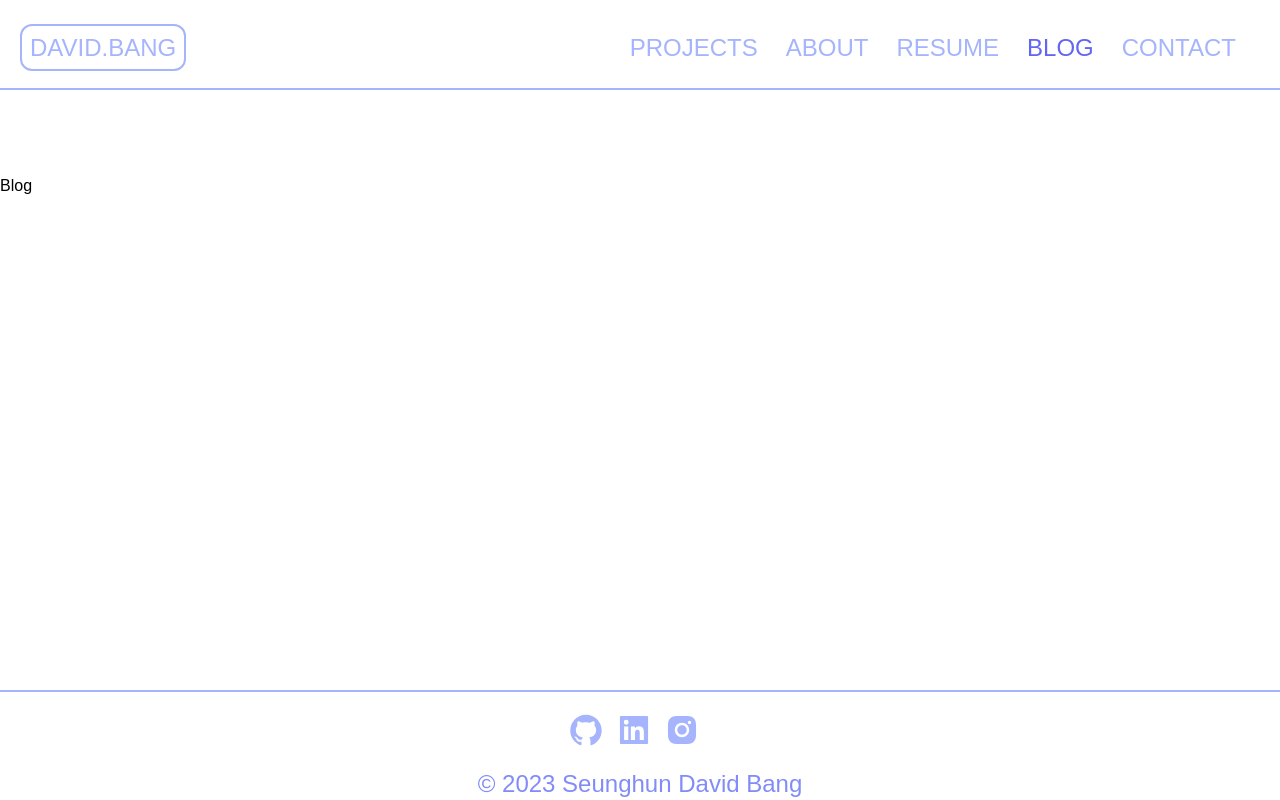
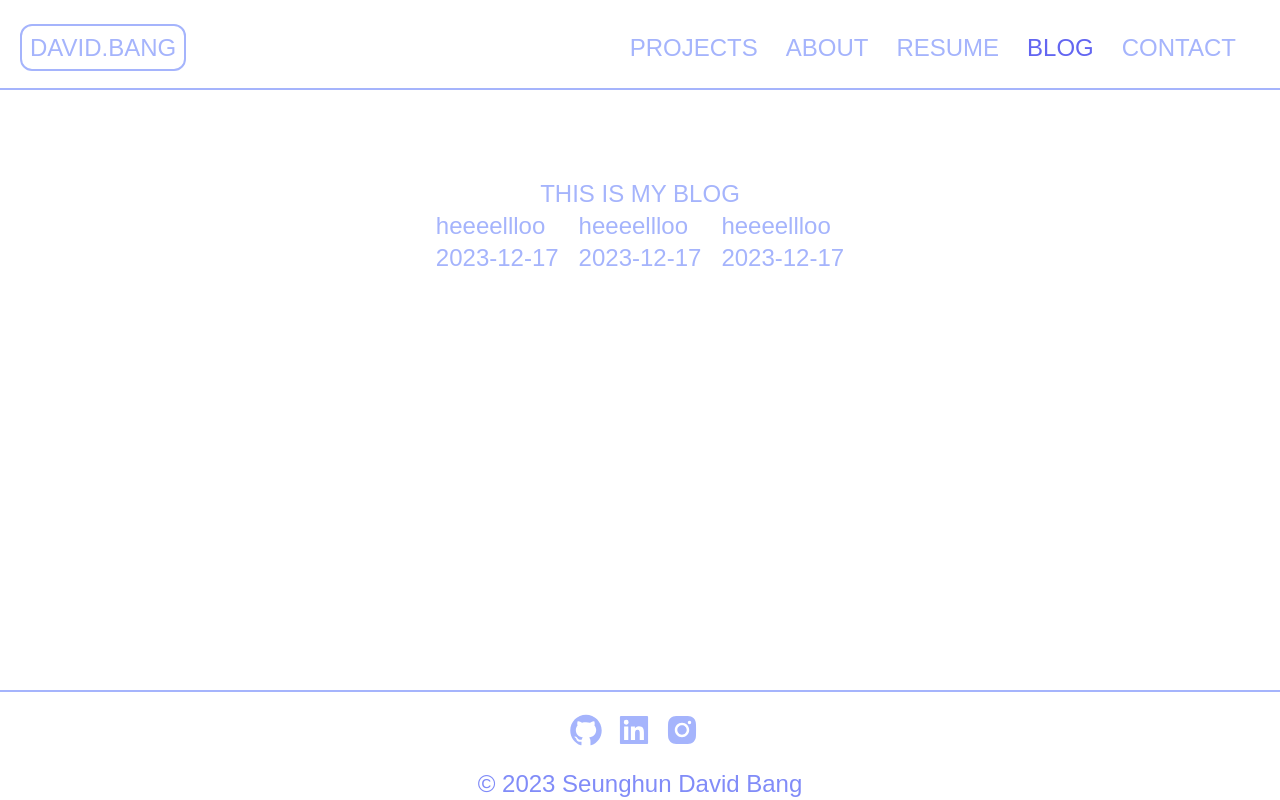
Before and after one commit to a1603169/pwa-nextjs-tailwindcss-blog, a Next.js app: page /blog in a window 1280 px wide. Built offline with nearby package versions, Linux system fonts and the light colour scheme.

Commit message:
Build Blog Basic features

```diff
--- /dev/null
+++ b/components/Filters.tsx
@@ -0,0 +1,3 @@
+export default function Filters(){
+  return <div>Filters</div>;
+}
--- a/components/WebLayout.tsx
+++ b/components/WebLayout.tsx
@@ -127,6 +127,15 @@ export default function Layout({ children }: layoutProps) {
               <li
                 className={
                   "mb-5 transition duration-500 hover:text-indigo-500" +
+                  (router.pathname === "/blog" ? " text-indigo-500" : "")
+                }
+                onClick={toggleMenu}
+              >
+                <Link href="/blog">BLOG</Link>
+              </li>
+              <li
+                className={
+                  "mb-5 transition duration-500 hover:text-indigo-500" +
                   (router.pathname === "/contact" ? " text-indigo-500" : "")
                 }
                 onClick={toggleMenu}
--- /dev/null
+++ b/data/experiences.ts
@@ -0,0 +1,37 @@
+export const EXPERIENCES = [
+  {
+    title: "Korea Army",
+    date: "2018.07.31 - 2020.03.19",
+    description: "Sergeant",
+  },
+  {
+    title: "Suomen Sulkapalloliitto",
+    date: "2020.08.31 - 2023.06.30",
+    description: "Freelance Interpreter",
+  },
+  {
+    title: "KISED",
+    date: "2020.08.31 - 2023.06.30",
+    description: "Freelance Interpreter",
+  },
+  {
+    title: "Beesh Oy",
+    date: "2021.07.01 - 2021.10.31",
+    description: "Software Developer",
+  },
+  {
+    title: "Rens Original Oy",
+    date: "2021.11.01 - 2022.05.30",
+    description: "Frontend Developer",
+  },
+  {
+    title: "Haaga-Helia",
+    date: "2016.08.31 - 2023.06.30",
+    description: "Bachelor IT Business",
+  },
+  {
+    title: "新明工業株式会社",
+    date: "2023.09.01 - CURRENT",
+    description: "Software Engineer",
+  },
+];
--- /dev/null
+++ b/lib/post.ts
@@ -0,0 +1,44 @@
+// lib/posts.ts
+import fs from 'fs';
+import path from 'path';
+import matter from 'gray-matter';
+import { remark } from 'remark';
+import html from 'remark-html';
+
+const postsDirectory = path.join(process.cwd(), './pages/blog/contents');
+
+export function getSortedPostsData() {
+  const fileNames = fs.readdirSync(postsDirectory);
+  const allPostsData = fileNames.map(fileName => {
+    const id = fileName.replace(/\.md$/, '');
+    const fullPath = path.join(postsDirectory, fileName);
+    const fileContents = fs.readFileSync(fullPath, 'utf8');
+    const matterResult = matter(fileContents);
+    return {
+      id,
+      ...(matterResult.data as { date: string; title: string }),
+    };
+  });
+
+  return allPostsData.sort((a, b) => {
+    if (a.date < b.date) {
+      return 1;
+    } else {
+      return -1;
+    }
+  });
+}
+
+export async function getPostData(id: string) {
+  const fullPath = path.join(postsDirectory, `${id}.md`);
+  const fileContents = fs.readFileSync(fullPath, 'utf8');
+  const matterResult = matter(fileContents);
+  const processedContent = await remark().use(html).process(matterResult.content);
+  const contentHtml = processedContent.toString();
+
+  return {
+    id,
+    contentHtml,
+    ...(matterResult.data as { date: string; title: string }),
+  };
+}
--- a/package.json
+++ b/package.json
@@ -18,10 +18,13 @@
     "eslint": "8.32.0",
     "eslint-config-next": "13.1.5",
     "framer-motion": "^8.5.4",
+    "gray-matter": "^4.0.3",
     "next": "13.1.5",
     "react": "18.2.0",
     "react-dom": "18.2.0",
     "react-icons": "^4.7.1",
+    "remark": "^15.0.1",
+    "remark-html": "^16.0.1",
     "typescript": "4.9.4"
   },
   "devDependencies": {
--- a/pages/about/index.tsx
+++ b/pages/about/index.tsx
@@ -1,6 +1,7 @@
 import Transition from "@/components/Transition";
 import { GiSouthKorea } from "react-icons/gi";
 import { FaJava } from "react-icons/fa";
+import { EXPERIENCES } from "@/data/experiences";
 import {
   SiSass,
   SiReact,
@@ -20,43 +21,6 @@ import {
 import { TbBrandNextjs } from "react-icons/tb";
 import { FaNodeJs } from "react-icons/fa";
 
-const EXPERIENCES = [
-  {
-    title: "Korea Army",
-    date: "2018.07.31 - 2020.03.19",
-    description: "Sergeant",
-  },
-  {
-    title: "Suomen Sulkapalloliitto",
-    date: "2020.08.31 - 2023.06.30",
-    description: "Freelance Interpreter",
-  },
-  {
-    title: "KISED",
-    date: "2020.08.31 - 2023.06.30",
-    description: "Freelance Interpreter",
-  },
-  {
-    title: "Beesh Oy",
-    date: "2021.07.01 - 2021.10.31",
-    description: "Software Developer",
-  },
-  {
-    title: "Rens Original Oy",
-    date: "2021.11.01 - 2022.05.30",
-    description: "Frontend Developer",
-  },
-  {
-    title: "Haaga-Helia",
-    date: "2016.08.31 - 2023.06.30",
-    description: "Bachelor IT Business",
-  },
-  {
-    title: "新明工業株式会社",
-    date: "2023.09.01 - CURRENT",
-    description: "Software Engineer",
-  },
-];
 
 export default function AboutPage() {
   return (
@@ -83,7 +47,7 @@ export default function AboutPage() {
           <br className="my-14" />
           <div>
             <h1 className="text-4xl mb-3 max-lg:text-3xl">{`<SKILLS>`}</h1>
-            <div className="grid grid-cols-4 gap-5 text-2xl">
+            <div className="grid grid-cols-4 gap-5 text-2xl max-lg:grid-cols-3">
               <div className="flex items-center max-lg:text-lg max-md:text-xs">
                 <SiReact />: ReactJS
               </div>
@@ -146,7 +110,7 @@ export default function AboutPage() {
           <br className="my-14" />
           <div>
             <h1 className="text-4xl mb-3 max-lg:text-3xl">{`<EXPERIENCES>`}</h1>
-            <ul className="text-2xl max-lg:text-lg">
+            <ul className="text-2xl max-lg:text-lg max-md:text-xs">
               <div className="grid gap-6 grid-flow-row">
                 {EXPERIENCES.map((experience, idx) => (
                   <li key={idx} className="flex flex-col justify-between dire">
--- /dev/null
+++ b/pages/blog/contents/[id].tsx
@@ -0,0 +1,39 @@
+
+import { GetStaticProps, GetStaticPaths } from 'next';
+import { getPostData, getSortedPostsData } from '@/lib/post';
+
+export default function Post({
+  postData,
+}: {
+  postData: {
+    title: string;
+    date: string;
+    contentHtml: string;
+  };
+}) {
+  return (
+    <article>
+      <h1>{postData.title}</h1>
+      <div dangerouslySetInnerHTML={{ __html: postData.contentHtml }} />
+    </article>
+  );
+}
+
+export const getStaticPaths: GetStaticPaths = async () => {
+  const paths = getSortedPostsData().map(post => ({
+    params: { id: post.id },
+  }));
+  return {
+    paths,
+    fallback: false,
+  };
+};
+
+export const getStaticProps: GetStaticProps = async ({ params }) => {
+  const postData = await getPostData(params?.id as string);
+  return {
+    props: {
+      postData,
+    },
+  };
+};
--- /dev/null
+++ b/pages/blog/contents/hello copy 2.md
@@ -0,0 +1,6 @@
+---
+title: "heeeellloo"
+date: "2023-12-17"
+---
+
+This is First MD file I created
--- /dev/null
+++ b/pages/blog/contents/hello copy.md
@@ -0,0 +1,6 @@
+---
+title: "heeeellloo"
+date: "2023-12-17"
+---
+
+This is First MD file I created
--- /dev/null
+++ b/pages/blog/contents/hello.md
@@ -0,0 +1,6 @@
+---
+title: "heeeellloo"
+date: "2023-12-17"
+---
+
+This is First MD file I created
--- a/pages/blog/index.tsx
+++ b/pages/blog/index.tsx
@@ -1,5 +1,42 @@
-export default function Blog() {
+import Link from "next/link";
+import { getSortedPostsData } from "@/lib/post";
+import Transition from "@/components/Transition";
+
+export default function Blog({
+  allPostsData,
+}: {
+  allPostsData: {
+    date: string;
+    title: string;
+    id: string;
+  }[];
+}) {
   return (
-    <div>Blog</div>
-  )
+    <Transition>
+      <section className="flex flex-col items-center text-2xl text-indigo-300">
+        <h1 className="">THIS IS MY BLOG</h1>
+        <ul className="grid grid-cols-3 gap-5">
+          {allPostsData.map(({ id, date, title }) => {
+            return (
+              <li key={id}>
+                <Link href={`/blog/contents/${id}`}>
+                  <p>{title}</p>
+                  <p>{date}</p>
+                </Link>
+              </li>
+            );
+          })}
+        </ul>
+      </section>
+    </Transition>
+  );
 }
+
+export async function getStaticProps() {
+  const allPostsData = getSortedPostsData();
+  return {
+    props: {
+      allPostsData,
+    },
+  };
+}
```
Also changed, not shown: pages/blog/contents/blogPrefix.md (added), 1 other file (tests, documents, lock files or other folders).
